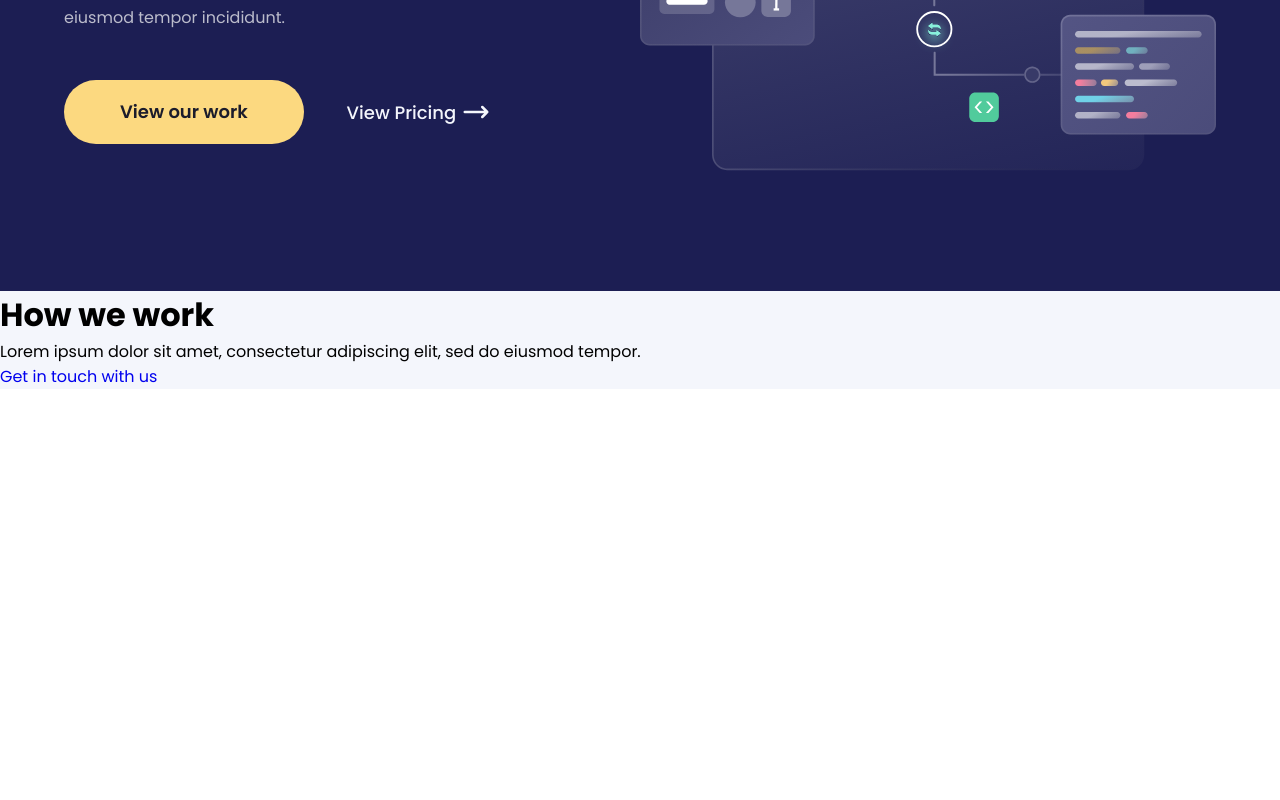
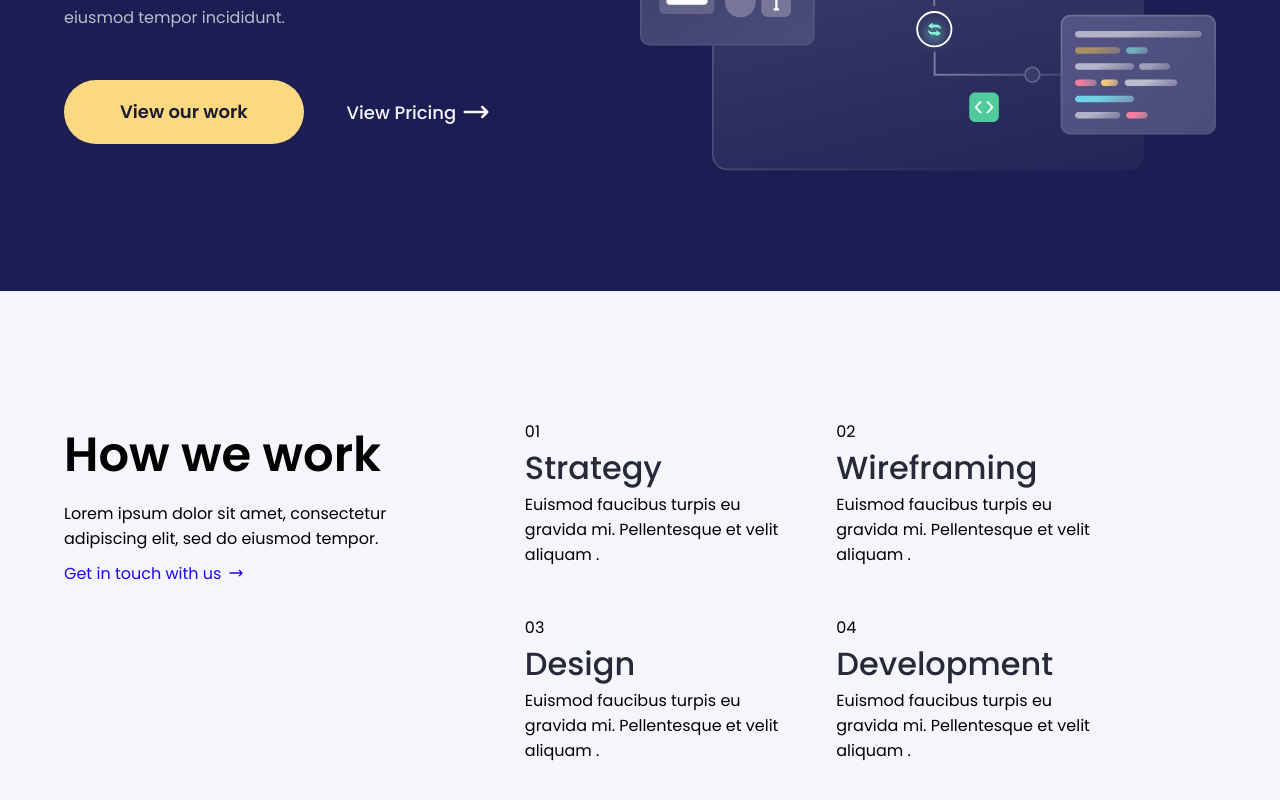
Before and after one commit to ebokes/surftweb, a React (Create React App) app: page / in a window 1280 px wide. Shown: the part 346-1146 px from the top of the page. Before the commit the page ends 800 px from the top, so only its background shows below. Built offline with nearby package versions, Linux system fonts and the light colour scheme.

Commit message:
style workpage

```diff
--- a/src/components/home/workPage/index.js
+++ b/src/components/home/workPage/index.js
@@ -1,18 +1,42 @@
 import React from "react";
-import { WorkpageContainer, Col1 } from "./workPageStyle";
+import { WorkPageContainer, Col1, Col2, List } from "./workPageStyle";
+import workData from "../../../data/workPageData";
+import {
+  Container,
+  GreyBackdrop,
+} from "../../../reuseableComponents/containerStyle";
+import { HiOutlineArrowNarrowRight } from "react-icons/hi";
 
 function WorkPage() {
   return (
-    <WorkpageContainer>
+    <GreyBackdrop>
+      <Container>
+        <WorkPageContainer>
           <Col1>
             <h1>How we work</h1>
             <p>
               Lorem ipsum dolor sit amet, consectetur adipiscing elit, sed do
               eiusmod tempor.
             </p>
-        <a href="/contactus">Get in touch with us</a>
+            <a href="/contactus">
+              Get in touch with us
+              <HiOutlineArrowNarrowRight />
+            </a>
           </Col1>
-    </WorkpageContainer>
+          <Col2>
+            {workData.map((item) => (
+              <List>
+                <div className="vector">
+                  <p>0{item.id}</p>
+                </div>
+                <h5>{item.heading}</h5>
+                <p>{item.text}</p>
+              </List>
+            ))}
+          </Col2>
+        </WorkPageContainer>
+      </Container>
+    </GreyBackdrop>
   );
 }
 
--- a/src/components/home/workPage/workPageStyle.js
+++ b/src/components/home/workPage/workPageStyle.js
@@ -1,7 +1,50 @@
 import styled from "styled-components";
 
-export const WorkpageContainer = styled.div`
-  background-color: ${({ theme }) => theme.colors.tertiary1};
+export const WorkPageContainer = styled.div`
+  display: flex;
+  justify-content: space-between;
+  padding: 12.8rem 0 12.8rem 0;
 `;
 
-export const Col1 = styled.div``;
+export const Col1 = styled.div`
+  width: 40%;
+
+  h1 {
+    font-size: 4.8rem;
+    font-weight: 600;
+    font-style: normal;
+  }
+
+  p {
+    width: 70%;
+    margin-bottom: 1rem;
+    margin-top: 1rem;
+  }
+  a {
+    display: flex;
+    align-items: center;
+    justify-content: space-between;
+    width: 18rem;
+    color: ${({ theme }) => theme.colors.primary3};
+  }
+`;
+
+export const Col2 = styled.div`
+  display: flex;
+  /* width: 60rem; */
+  flex-wrap: wrap;
+  width: 60%;
+`;
+
+export const List = styled.div`
+  width: 40%;
+  margin-bottom: 4.8rem;
+  margin-right: 3.5rem;
+
+  h5 {
+    font-size: 3.2rem;
+    font-weight: 500;
+    line-height: 4.8rem;
+    color: ${({ theme }) => theme.colors.primary1};
+  }
+`;
--- a/src/data/workPageData.js
+++ b/src/data/workPageData.js
@@ -0,0 +1,33 @@
+const workData = [
+  {
+    id: 1,
+    heading: "Strategy",
+    text: "Euismod faucibus turpis eu gravida mi. Pellentesque et velit aliquam .",
+  },
+  {
+    id: 2,
+    heading: "Wireframing",
+    text: "Euismod faucibus turpis eu gravida mi. Pellentesque et velit aliquam .",
+  },
+  {
+    id: 3,
+    heading: "Design",
+    text: "Euismod faucibus turpis eu gravida mi. Pellentesque et velit aliquam .",
+  },
+  {
+    id: 4,
+    heading: "Development",
+    text: "Euismod faucibus turpis eu gravida mi. Pellentesque et velit aliquam .",
+  },
+];
+export default workData;
+
+// import React from 'react';
+
+// const workDataComp = () => {
+//   return <div>
+
+//   </div>;
+// };
+
+// export default workDataComp;
--- a/src/reuseableComponents/containerStyle.js
+++ b/src/reuseableComponents/containerStyle.js
@@ -12,3 +12,7 @@ export const BackdropContainer = styled.div`
   color: ${({ theme }) => theme.colors.tertiary2};
   /* border: 2px solid red; */ ;
 `;
+
+export const GreyBackdrop = styled.div`
+  background-color: ${({ theme }) => theme.colors.tertiary1};
+`;
```
Lines whose indentation alone changed are shown as unchanged.
